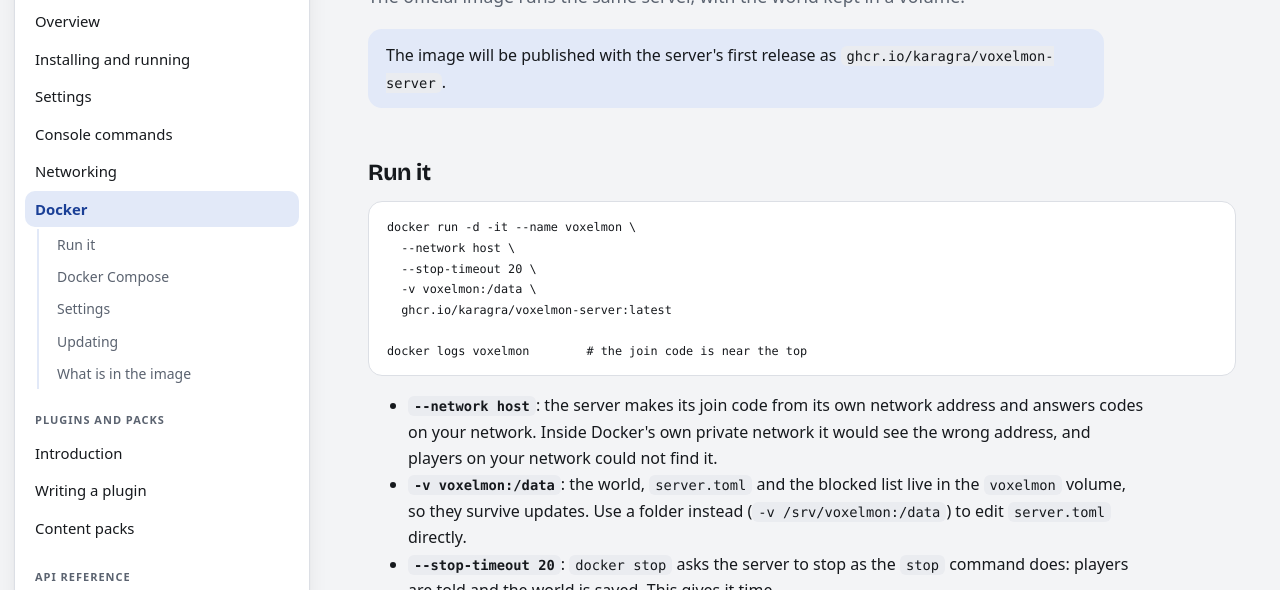
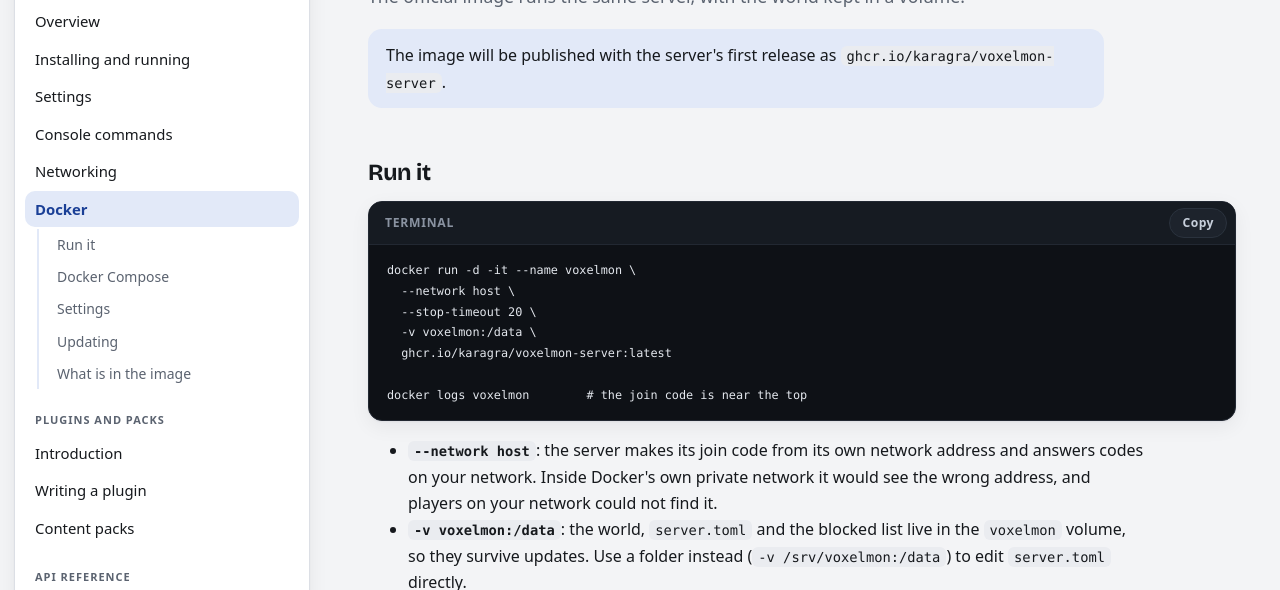
Before and after one commit to Karagra/voxelmon-server, a plain HTML site: page docker.html in a window 1280 px wide. Shown: the part 170-760 px from the top of the page. Drawn offline with nearby package versions, Linux system fonts and the light colour scheme.

Commit message:
Code in small terminal-style windows with a Copy button

```diff
--- a/search.js
+++ b/search.js
@@ -50,3 +50,66 @@ const INDEX=[{"t":"VoxelMon Dedicated Server","u":"index.html","k":"page"},{"t":
     });
   }
 })();
+
+// Code blocks as small terminal-style windows: a title bar naming what is in them and a Copy
+// button. A Rust or Java block's class moves to its window, so the language switch hides both.
+(() => {
+  const kind = (pre) => {
+    if (pre.classList.contains("rs")) return "Rust";
+    if (pre.classList.contains("java")) return "Java";
+    const text = pre.textContent.trim();
+    const first = text.split("\n")[0];
+    if (/^(cargo|rustup|javac|jar|java|cp|mv|mkdir|docker|unzip|tar|sudo|chmod|\.\/|scripts\/)\b/.test(first)) return "Terminal";
+    if (/^[\w.-]+\/$/.test(first)) return "Files";
+    if (/^(package |import |public |@Override)/m.test(text) && !/^use /m.test(text)) return "Java";
+    if (/^(use |fn |impl |struct |let |#\[)/m.test(text)) return "Rust";
+    if (/^(\[|[A-Za-z_][\w.-]* = )/m.test(text)) return "TOML";
+    return "Code";
+  };
+  const copy = async (text) => {
+    try {
+      await navigator.clipboard.writeText(text);
+      return true;
+    } catch (e) {
+      const area = document.createElement("textarea");
+      area.value = text;
+      area.style.position = "fixed";
+      area.style.opacity = "0";
+      document.body.appendChild(area);
+      area.select();
+      const done = document.execCommand("copy");
+      area.remove();
+      return done;
+    }
+  };
+  for (const pre of document.querySelectorAll("main pre")) {
+    const name = kind(pre);
+    const box = document.createElement("div");
+    box.className = "codebox";
+    for (const lang of ["rs", "java"]) {
+      if (pre.classList.contains(lang)) {
+        pre.classList.remove(lang);
+        box.classList.add(lang);
+      }
+    }
+    const bar = document.createElement("div");
+    bar.className = "codebar";
+    const label = document.createElement("span");
+    label.textContent = name;
+    const button = document.createElement("button");
+    button.type = "button";
+    button.textContent = "Copy";
+    button.addEventListener("click", async () => {
+      const ok = await copy(pre.textContent);
+      button.textContent = ok ? "Copied" : "Press Ctrl+C";
+      button.classList.toggle("done", ok);
+      setTimeout(() => {
+        button.textContent = "Copy";
+        button.classList.remove("done");
+      }, 1600);
+    });
+    bar.append(label, button);
+    pre.replaceWith(box);
+    box.append(bar, pre);
+  }
+})();
--- a/style.css
+++ b/style.css
@@ -294,3 +294,48 @@ html[data-lang="rs"] .lang [data-set="rs"], html[data-lang="java"] .lang [data-s
   color: var(--surface);
 }
 html[data-lang="java"] .rs, html:not([data-lang="java"]) .java { display: none; }
+
+/* Code blocks as small terminal-style windows (search.js wraps each one): dark in both modes. */
+.codebox {
+  margin: 14px 0;
+  border: 1px solid #222832;
+  border-radius: var(--radius);
+  overflow: hidden;
+  background: #0e1116;
+  box-shadow: var(--shadow);
+}
+.codebar {
+  display: flex;
+  align-items: center;
+  justify-content: space-between;
+  gap: 10px;
+  padding: 6px 8px 6px 16px;
+  background: #161b22;
+  border-bottom: 1px solid #222832;
+  font-size: 0.76em;
+  font-weight: 600;
+  letter-spacing: 0.06em;
+  text-transform: uppercase;
+  color: #8a93a1;
+}
+.codebar button {
+  font: inherit;
+  letter-spacing: 0.04em;
+  padding: 4px 12px;
+  border: 1px solid #2a323d;
+  border-radius: 999px;
+  background: #1d232c;
+  color: #c7cfdb;
+  cursor: pointer;
+  transition: background 0.15s, color 0.15s, border-color 0.15s;
+}
+.codebar button:hover { background: #2456c9; border-color: #2456c9; color: #fff; }
+.codebar button.done { background: #1d3a73; border-color: #2c58b0; color: #cfe0ff; }
+.codebox pre {
+  margin: 0;
+  border: 0;
+  border-radius: 0;
+  background: transparent;
+  color: #e3e7ed;
+  padding: 14px 18px 16px;
+}
```
